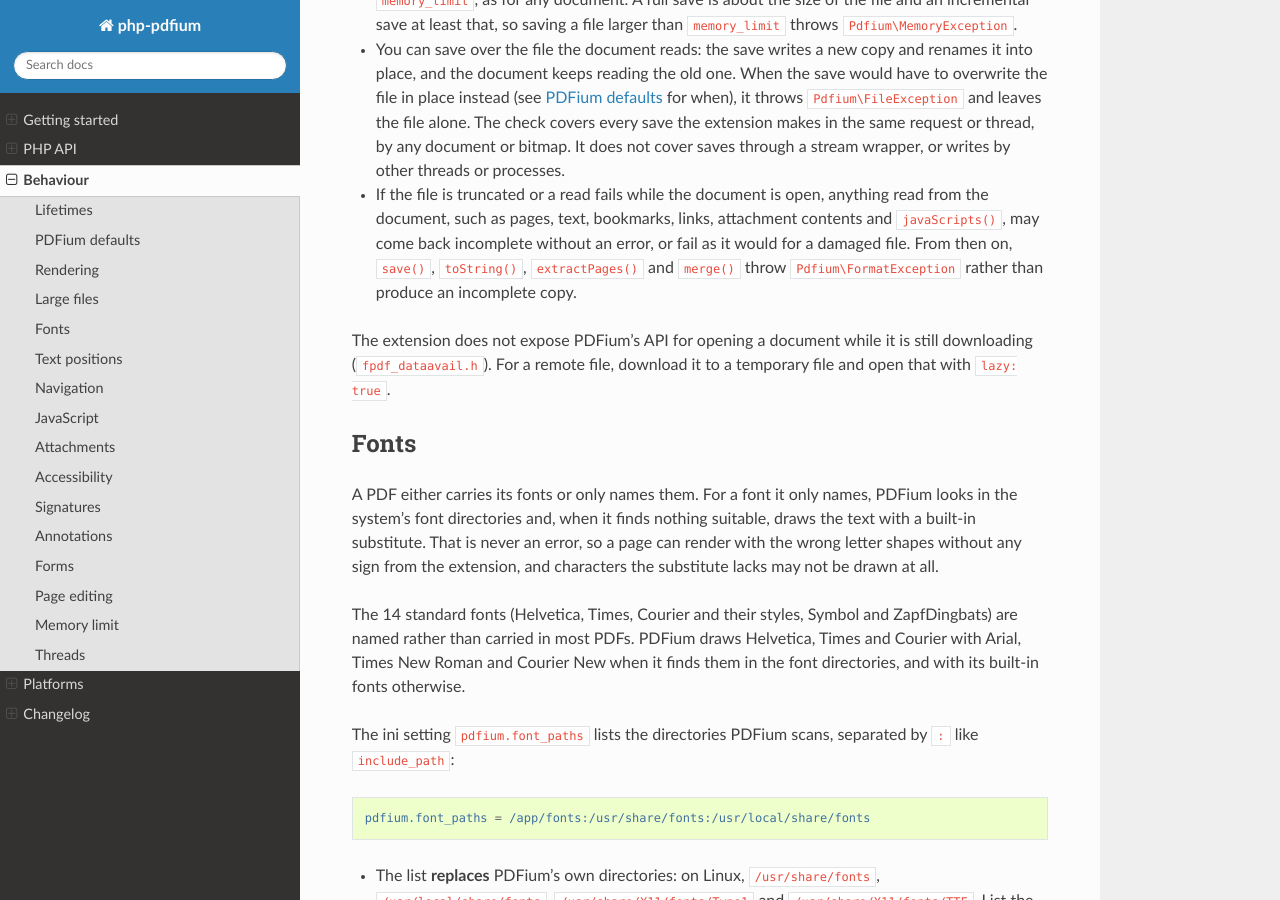
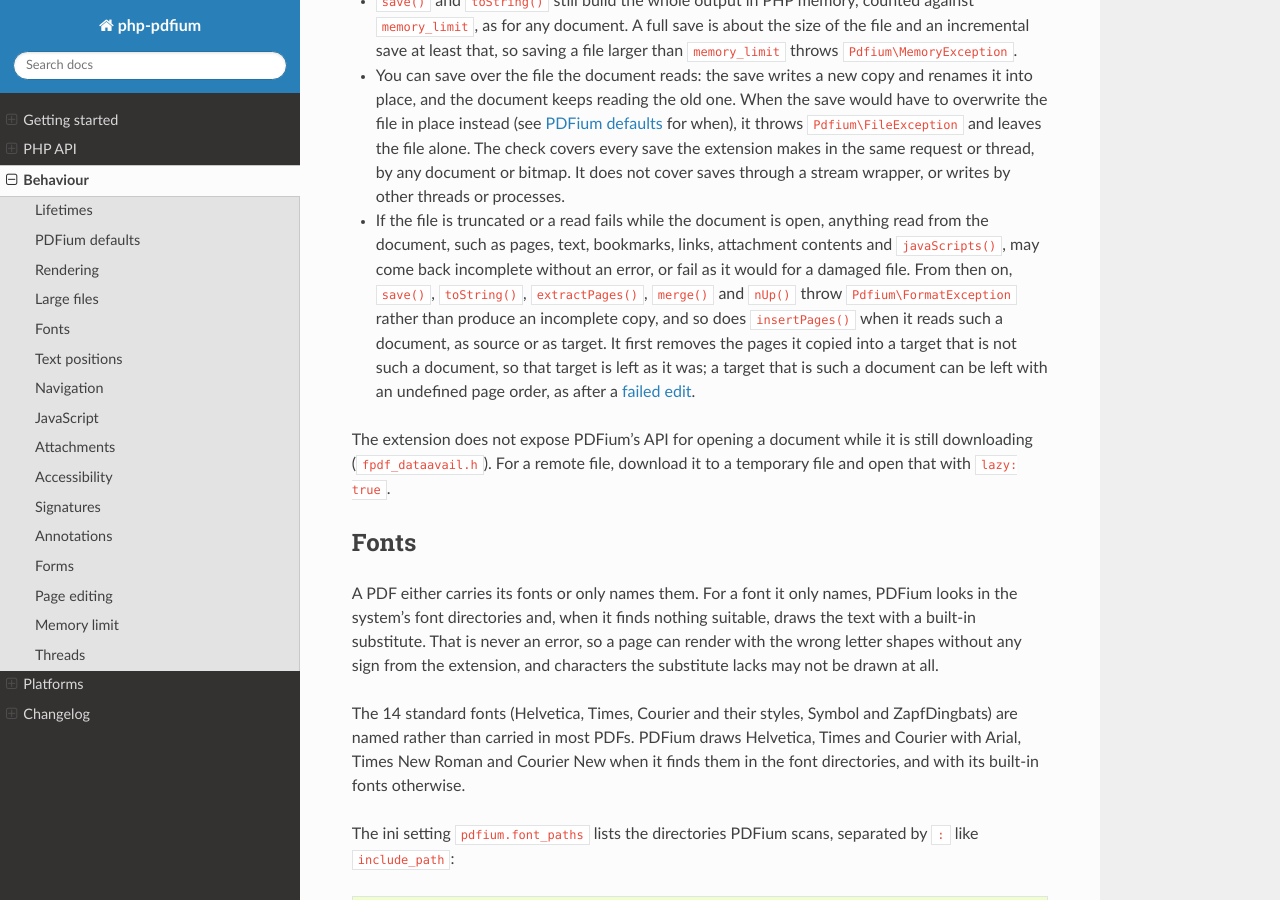
Before and after one commit to chaikivskyi/php-pdfium, a Sphinx documentation site: the page built from docs/behaviour.rst, in a window 1280 px wide and 900 px high, scrolled down 5198 px. Built offline with Sphinx 7.4.7 and the Read the Docs theme 3.1.0, drawn with Linux system fonts in a browser that asks for light colours; cross-references to code outside the pages are shown as plain code; some of the changed text lies outside the part shown.

Commit message:
fix: nUp() and insertPages() throw FormatException for a lazy document whose file could not be read in full, and insertPages() removes what it copied into an intact target

```diff
--- a/docs/behaviour.rst
+++ b/docs/behaviour.rst
@@ -43,7 +43,8 @@ The extension follows PDFium and adds few rules of its own. ``extractPages()``,
 (below), and ``setLanguage()`` and ``addAttachment()`` refuse a few values PDFium would read back
 wrongly; see :ref:`accessibility`. For a document opened with ``fromFile(lazy: true)``, a save will
 not overwrite its file in place, and once its file could not be read in full it will not be saved,
-split or merged; see :ref:`large-files`.
+split, merged, copied from with ``insertPages()`` or laid out with ``nUp()``; see
+:ref:`large-files`.
 
 **Permissions are not enforced.**
    ``permissions()`` tells you what the document allows, but nothing stops you. For example, you can
@@ -96,9 +97,9 @@ split or merged; see :ref:`large-files`.
    open it. An encrypted document stays encrypted.
 
    PDFium writes a full copy instead, and reports success, in two cases: with
-   ``removeSecurity: true``, and for a document from ``extractPages()`` or ``merge()``, which has no
-   original bytes. To check that a save was incremental, test that it starts with the original from
-   its ``%PDF`` on:
+   ``removeSecurity: true``, and for a document from ``create()``, ``extractPages()``, ``merge()`` or
+   ``nUp()``, which has no original bytes. To check that a save was incremental, test that it starts
+   with the original from its ``%PDF`` on:
 
    .. code-block:: php
 
@@ -124,8 +125,9 @@ split or merged; see :ref:`large-files`.
    ``version`` sets the PDF version in the file header, from ``10`` for 1.0 to ``17`` for 1.7.
    Nothing in the document is converted to suit an older version. PDFium ignores any other value
    without an error, as if ``version`` were not given, and writes the source's 1.x version, or 1.7
-   for a document from ``extractPages()`` or ``merge()``. An incremental save keeps the original
-   header, so ``version`` only applies when the save falls back to a full copy.
+   for a document from ``create()``, ``extractPages()``, ``merge()`` or ``nUp()``. An incremental
+   save keeps the original header, so ``version`` only applies when the save falls back to a full
+   copy.
 
    A full save of a PDF 2.0 file writes a ``%PDF-1.0`` header unless you pass a ``version`` from 10
    to 17; ``version: 20`` is outside the range and ignored like any other value.
@@ -248,8 +250,12 @@ need to be linearized ("fast web view"); that made no difference in this measure
 - If the file is truncated or a read fails while the document is open, anything read from the
   document, such as pages, text, bookmarks, links, attachment contents and ``javaScripts()``, may
   come back incomplete without an error, or fail as it would for a damaged file. From then on,
-  ``save()``, ``toString()``, ``extractPages()`` and ``merge()`` throw
-  :php:exc:`Pdfium\\FormatException` rather than produce an incomplete copy.
+  ``save()``, ``toString()``, ``extractPages()``, ``merge()`` and ``nUp()`` throw
+  :php:exc:`Pdfium\\FormatException` rather than produce an incomplete copy, and so does
+  ``insertPages()`` when it reads such a document, as source or as target. It first removes the
+  pages it copied into a target that is not such a document, so that target is left as it was; a
+  target that is such a document can be left with an undefined page order, as after a
+  :ref:`failed edit <failed-edits>`.
 
 The extension does not expose PDFium's API for opening a document while it is still downloading
 (``fpdf_dataavail.h``). For a remote file, download it to a temporary file and open that with
```
Also changed, not shown: docs/php_api.rst (+13 -6 lines), 6 other files.
